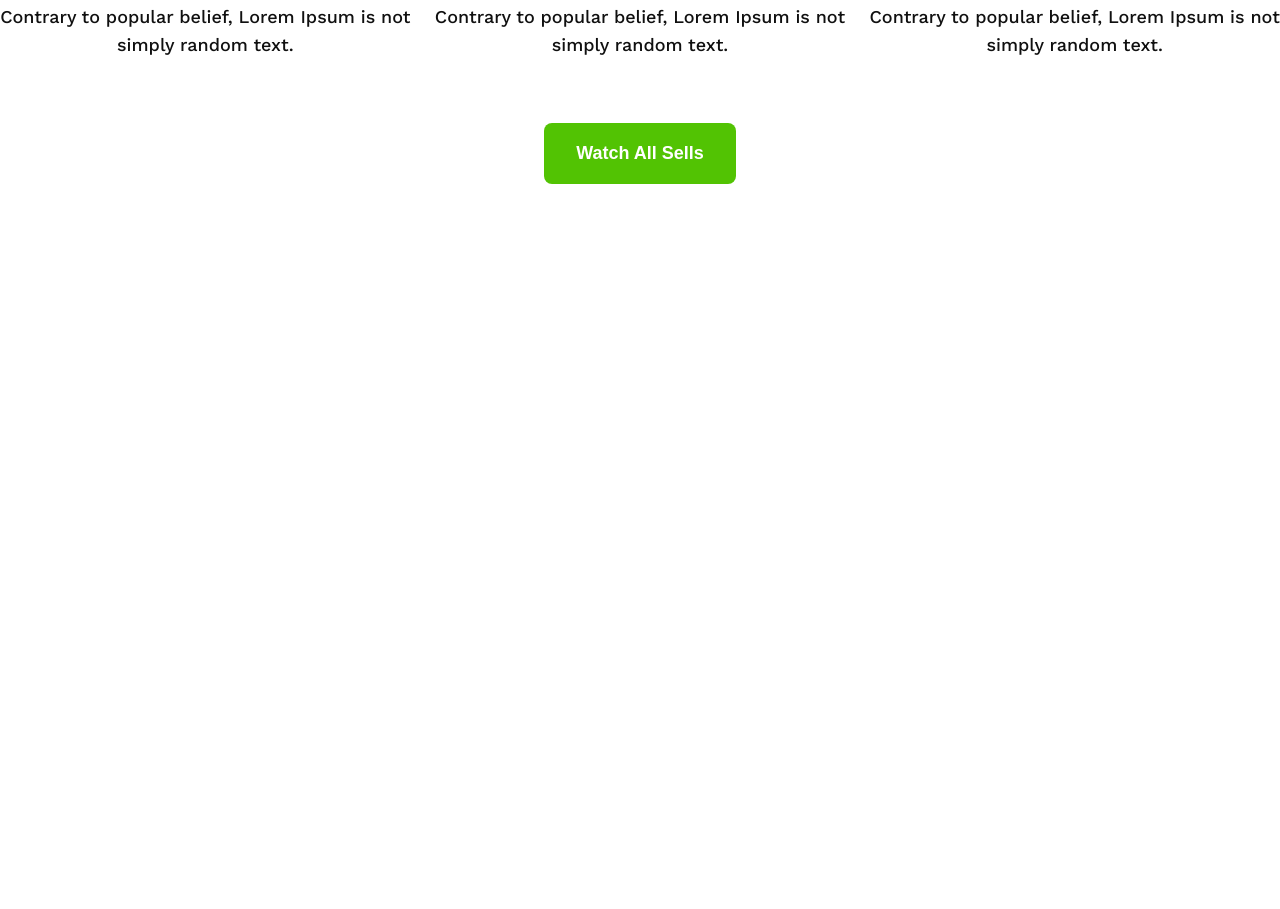
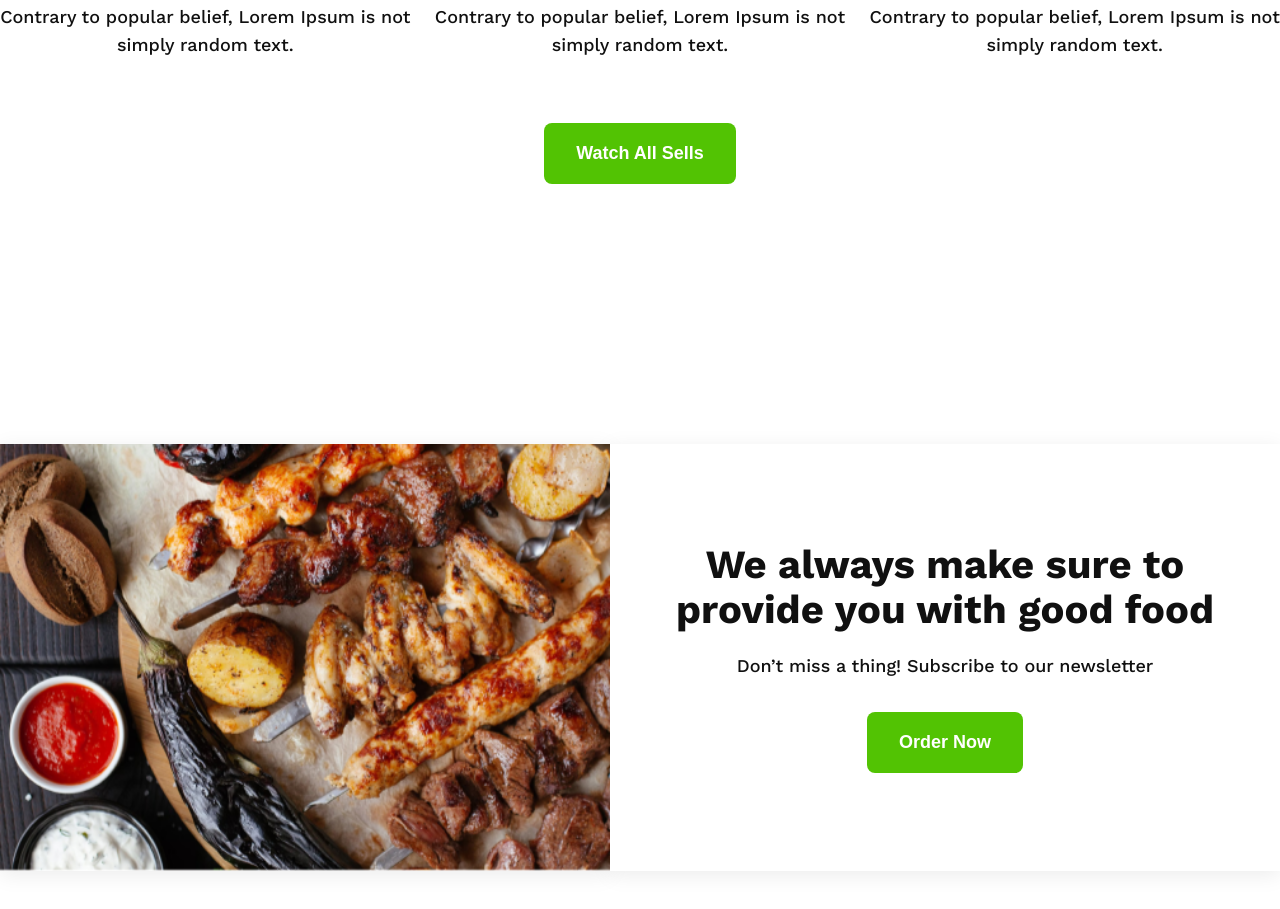
Before and after one commit to dev-rktanvir/food-restaruent, a plain HTML site: page index.html in a window 1280 px wide. Shown: the part 1749-2658 px from the top of the page. Before the commit the page ends 2063 px from the top, so only its background shows below. Drawn offline with nearby package versions, Linux system fonts and the light colour scheme.

Commit message:
complete ads section

```diff
--- a/index.html
+++ b/index.html
@@ -27,6 +27,7 @@
         </div>
     </header>
     <main>
+        <!-- Start Brands Section -->
         <section class="brands-food">
             <h3 class="brands-sub">Favorite Brands</h3>
             <h2 class="brands-heading">Your Favorite Brands Food Are Now On Sale</h2>
@@ -52,6 +53,21 @@
             </div>
             <button class="btn-primary">Watch All Sells</button>
         </section>
+        <!-- End Brands Section -->
+        <!-- Start Ads section -->
+        <section class="ads">
+            <div class="ads-container">
+                <div class="columns">
+                    <img src="assets/foods.png" alt="">
+                </div>
+                <div class="columns ads-content">
+                    <h2 class="ads-heading">We always make sure to provide you with good food</h2>
+                    <p class="text">Don’t miss a thing! Subscribe to our newsletter</p>
+                    <button class="btn-primary">Order Now</button>
+                </div>
+            </div>
+        </section>
+        <!-- End Ads section -->
     </main>
     <footer>
 
--- a/style/style.css
+++ b/style/style.css
@@ -68,13 +68,15 @@
     padding: 130px 0;
     text-align: center;
 }
-.brands-sub{
+
+.brands-sub {
     font-size: 24px;
     font-weight: 600;
     color: #101010;
     margin-bottom: 16px;
 }
-.brands-heading{
+
+.brands-heading {
     font-size: 48px;
     line-height: 60px;
     font-weight: 700;
@@ -121,9 +123,52 @@
     margin: 24px auto;
 }
 
-.card p {
+.card p,
+.columns p {
     font-size: 18px;
     line-height: 28px;
     font-weight: 500;
     color: #101010;
 }
+
+/* Ads section style */
+.ads {
+    max-width: 1320px;
+    margin: 130px auto;
+}
+
+.ads-heading {
+    font-size: 40px;
+    line-height: 45px;
+    font-weight: 700;
+    color: #101010;
+    max-width: 690px;
+    margin-bottom: 20px;
+}
+
+.ads-container {
+    display: flex;
+}
+
+.ads-content {
+    display: flex;
+    flex-direction: column;
+    justify-content: center;
+    align-items: center;
+    padding: 16px;
+    text-align: center;
+    background: #ffffff;
+    padding: 30px;
+}
+
+.columns {
+    width: 50%;
+    box-shadow: 0 4px 20px rgba(0, 0, 0, 0.08);
+}
+
+.columns img {
+    width: 100%;
+    height: 100%;
+    object-fit: cover;
+    display: block;
+}
```
